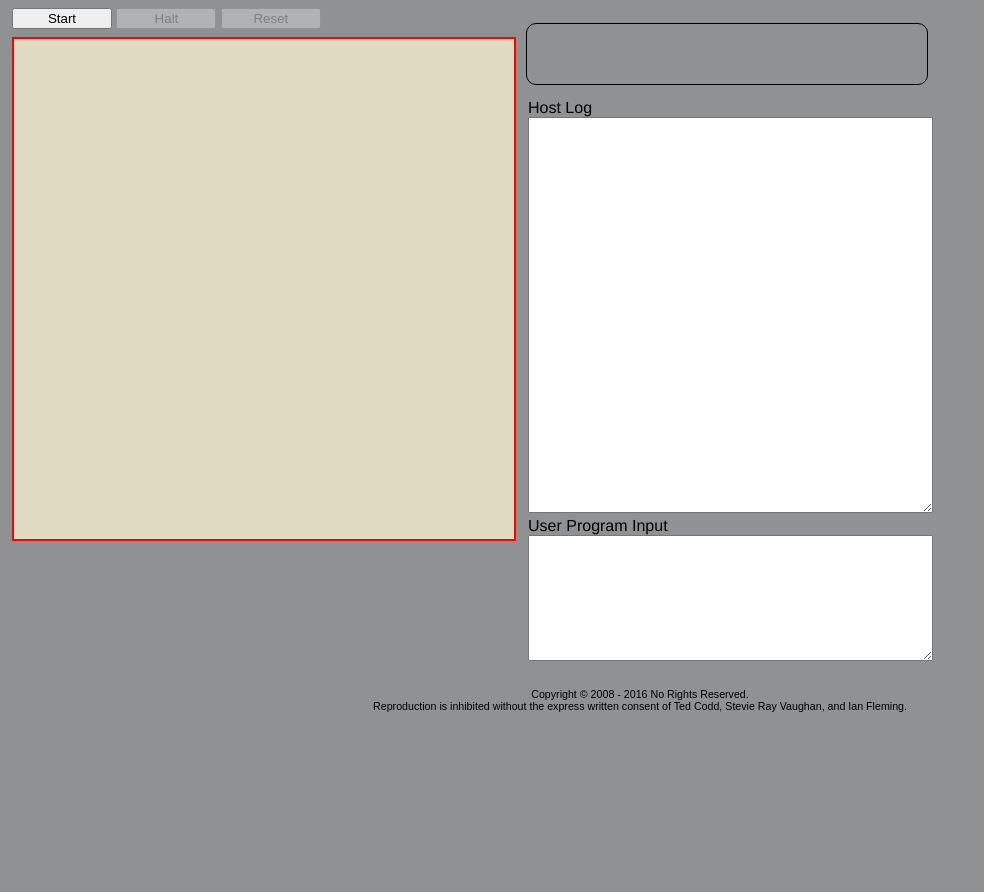
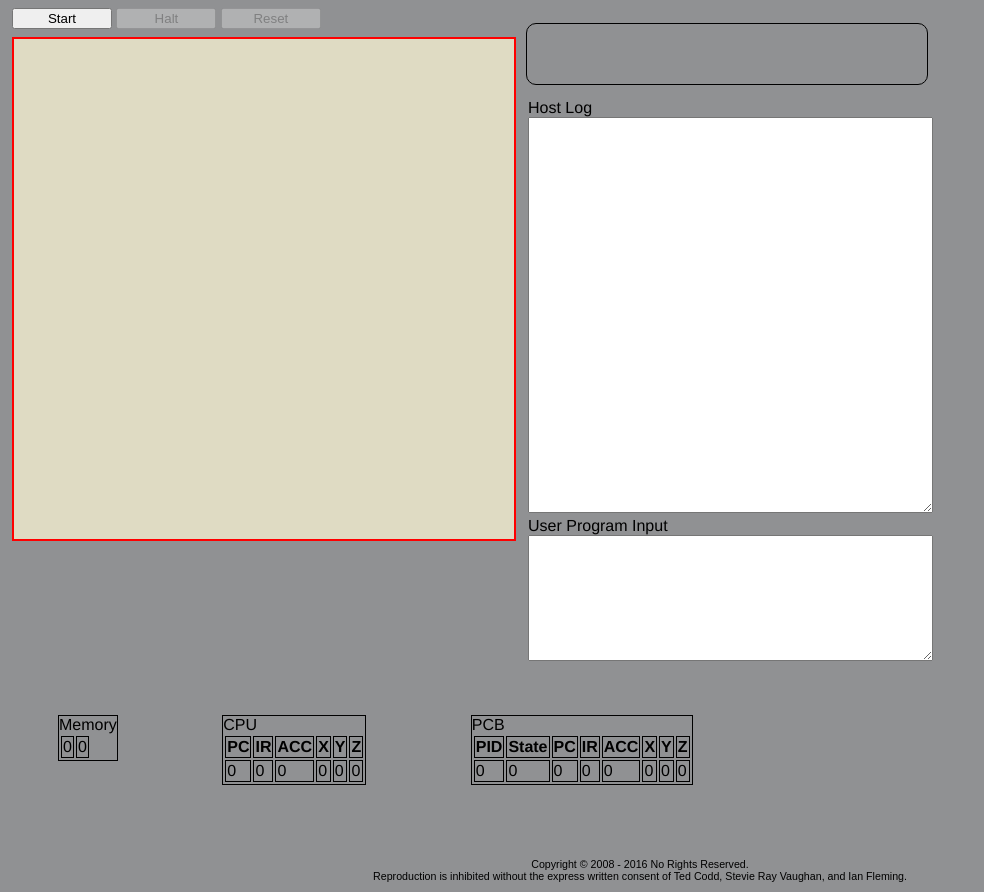
Before and after one commit to daynaeidle/Operating-Systems, a plain HTML site: page index.html in a window 1280 px wide. Shown: the whole page, without its empty margins (0-984 px from the left). Before the commit the page ends 800 px from the top, so only its background shows below. Drawn offline with Linux system fonts and the light colour scheme.

Commit message:
Have basic display for pcb, cpu, and memory. Need to make global variables to manipulate for table values.

```diff
--- a/index.html
+++ b/index.html
@@ -15,6 +15,8 @@
    <script type="text/javascript" src="distrib/host/control.js"></script>
    <script type="text/javascript" src="distrib/host/devices.js"></script>
    <script type="text/javascript" src="distrib/host/cpu.js"></script>
+   <script type="text/javascript" src="distrib/host/memory.js"></script>
+   <script type="text/javascript" src="distrib/host/memoryAccessor.js"></script>
 
    <!-- Virtual OS Routines: Make sure Kernel code is last, since it needs those above it. -->
    <script type="text/javascript" src="distrib/os/interrupt.js"></script>
@@ -27,11 +29,12 @@
    <script type="text/javascript" src="distrib/os/shellCommand.js"></script>
    <script type="text/javascript" src="distrib/os/userCommand.js"></script>
    <script type="text/javascript" src="distrib/os/kernel.js"></script>
+   <script type="text/javascript" src="distrib/os/memoryManager.js"></script>
 
    <!-- Other Routines -->
    <script type="text/javascript" src="distrib/utils.js"></script>
    <!-- Uncomment the line below to enable GLaDOS testing. -->
-   <script type="text/javascript" src="test/glados-ip1.js"></script>
+   <script type="text/javascript" src="test/glados-ip2.js"></script>
 
 </head>
 
@@ -113,6 +116,66 @@
       </label>
    </div>
 
+   <div id="memDisplay">
+      <label>Memory</label>
+      <table id="memTable"; style="width:50%">
+         <tr>
+            <td>0</td>
+            <td>0</td>
+         </tr>
+      </table>
+
+   </div>
+
+   <div id="cpuDisplay">
+      <label>CPU</label>
+      <table id="cpuTable"; style="width:50%">
+         <tr>
+            <th>PC</th>
+            <th>IR</th>
+            <th>ACC</th>
+            <th>X</th>
+            <th>Y</th>
+            <th>Z</th>
+         </tr>
+         <tr>
+            <td>0</td>
+            <td>0</td>
+            <td>0</td>
+            <td>0</td>
+            <td>0</td>
+            <td>0</td>
+         </tr>
+      </table>
+
+   </div>
+
+   <div id="pcbDisplay">
+      <label>PCB</label>
+      <table id="pcbTable"; style="width:50%">
+         <tr>
+            <th>PID</th>
+            <th>State</th>
+            <th>PC</th>
+            <th>IR</th>
+            <th>ACC</th>
+            <th>X</th>
+            <th>Y</th>
+            <th>Z</th>
+         </tr>
+         <tr>
+            <td>0</td>
+            <td>0</td>
+            <td>0</td>
+            <td>0</td>
+            <td>0</td>
+            <td>0</td>
+            <td>0</td>
+            <td>0</td>
+         </tr>
+      </table>
+
+   </div>
 </div>
 
 
--- a/tsos.css
+++ b/tsos.css
@@ -66,3 +66,15 @@ h3 {
   left: 10px;
   padding-top: 20px;
 }
+
+th, td {
+  border: 1px solid black;
+
+}
+
+#memDisplay, #cpuDisplay, #pcbDisplay{
+  margin: 50px;
+  border: 1px solid black;
+  display: inline-block;
+
+}
```
Also changed, not shown: 3 other files.
